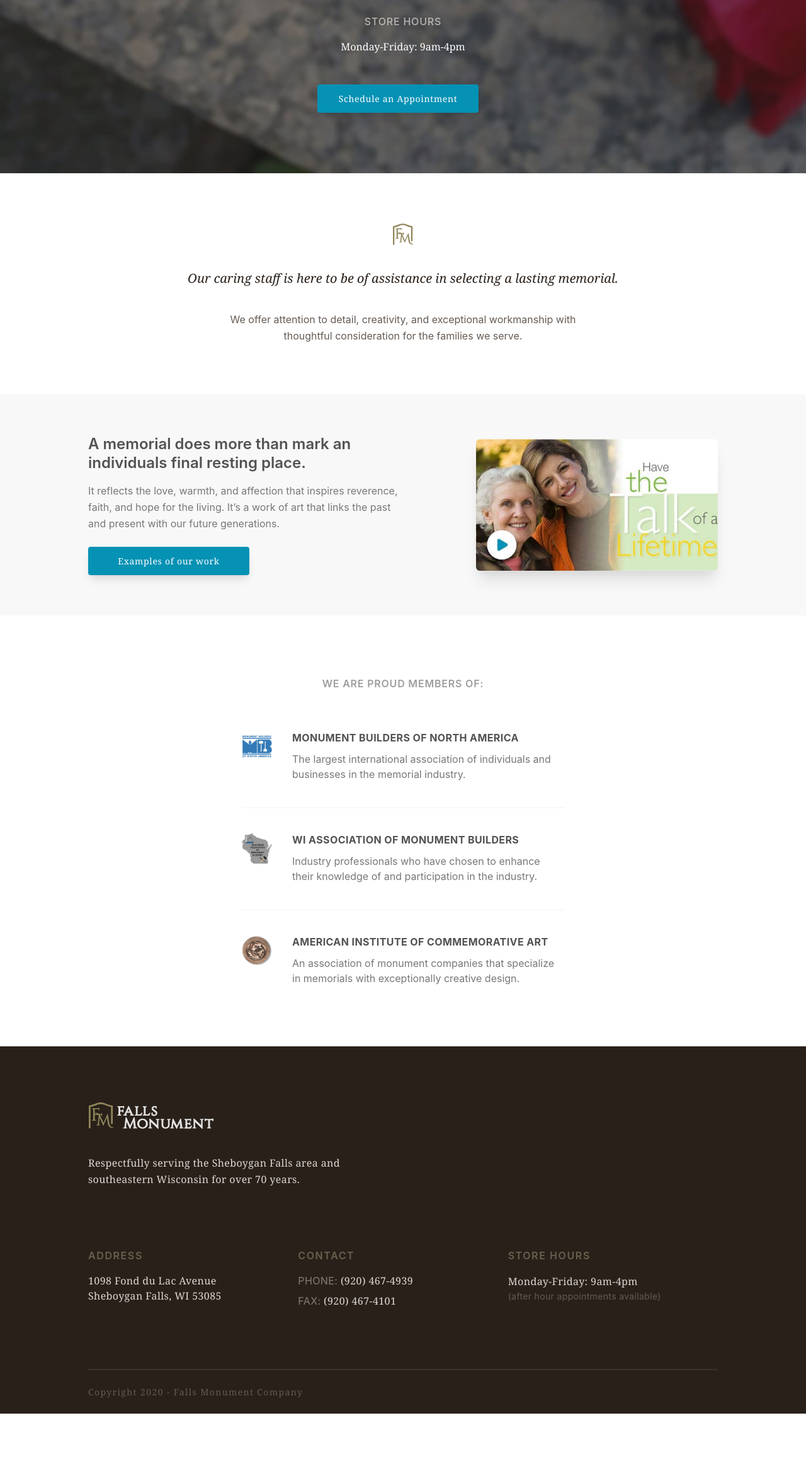
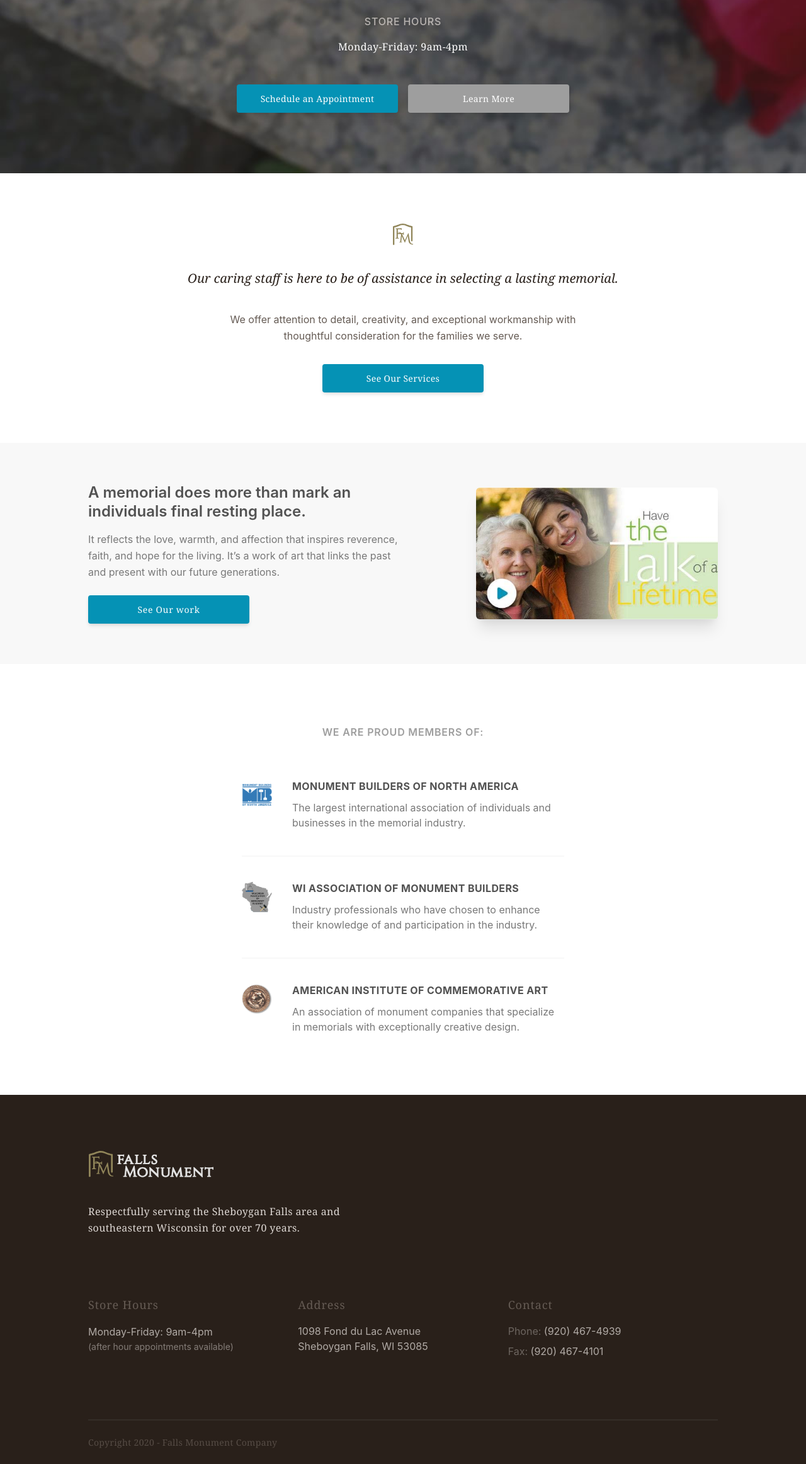
Before and after one commit to seanhasenstein/falls-monument, a Gatsby site: page / in a window 1280 px wide. Shown: the part 273-2597 px from the top of the page at 63% size. Before the commit the page ends 2517 px from the top, so only its background shows below. Built offline with nearby package versions, Linux system fonts and the light colour scheme; Gatsby itself is replaced by a stand-in of ours; what tailwindcss-textShadow would draw is missing.

Commit message:
update styles w/ header, footer, index, and contact components

```diff
--- a/src/components/Footer.js
+++ b/src/components/Footer.js
@@ -15,46 +15,53 @@ const Footer = () => {
           </p>
         </div>
         <div className="md:max-w-xl lg:max-w-full md:flex md:justify-center md:flex-wrap my-24 mx-auto">
-          <div className="mb-20 lg:mb-0 md:w-1/2 lg:w-1/3">
-            <h3 className="text-fmLightGold opacity-50 font-semibold uppercase tracking-widest mb-4">
-              Address
+          <div className="md:w-1/2 lg:w-1/3 mb-20 lg:mb-0">
+            <h3 className="font-merriweather text-fmMediumBrown tracking-wider mb-4 text-lg">
+              Store Hours
             </h3>
-            <p className="font-merriweather font-light text-fmLightBrown tracking-wide">
-              1098 Fond du Lac Avenue
-              <br />
-              Sheboygan Falls, WI 53085
+            <p className="text-fmLightBrown opacity-75 leading-relaxed">
+              Monday-Friday: 9am-4pm
+            </p>
+            <p className="text-sm text-fmLightBrown opacity-50">
+              (after hour appointments available)
             </p>
           </div>
           <div className="mb-20 lg:mb-0 md:w-1/2 lg:w-1/3">
-            <h3 className="text-fmLightGold opacity-50 font-semibold uppercase tracking-widest mb-4">
+            <h3 className="font-merriweather text-fmMediumBrown tracking-wider mb-4 text-lg">
+              Address
+            </h3>
+            <a
+              href="#"
+              className="inline-block rounded-sm focus:outline-none focus:shadow-outline"
+            >
+              <p className="text-fmLightBrown opacity-75">
+                1098 Fond du Lac Avenue <br />
+                Sheboygan Falls, WI 53085
+              </p>
+            </a>
+          </div>
+          <div className="md:w-1/2 lg:w-1/3">
+            <h3 className="font-merriweather text-fmMediumBrown tracking-wider mb-4 text-lg">
               Contact
             </h3>
-            <p className="font-merriweather font-light text-fmLightBrown tracking-wide mb-2">
-              <span className="font-inter font-normal uppercase opacity-50">
-                Phone:
-              </span>{' '}
-              (920) 467-4939
+            <p className="text-fmLightBrown opacity-75 mb-2">
+              <a
+                href="tel:9204674939"
+                className="rounded-sm focus:outline-none focus:shadow-outline"
+              >
+                <span className="font-inter font-normal opacity-50">
+                  Phone:
+                </span>{' '}
+                (920) 467-4939
+              </a>
             </p>
-            <p className="font-merriweather font-light text-fmLightBrown tracking-wide">
-              <span className="font-inter font-normal uppercase opacity-50">
-                Fax:
-              </span>{' '}
+            <p className="text-fmLightBrown opacity-75">
+              <span className="font-inter font-normal opacity-50">Fax:</span>{' '}
               (920) 467-4101
             </p>
           </div>
-          <div className="md:w-1/2 lg:w-1/3">
-            <h3 className="text-fmLightGold opacity-50 font-semibold uppercase tracking-widest mb-4">
-              Store Hours
-            </h3>
-            <p className="font-merriweather font-light text-fmLightBrown tracking-wide leading-relaxed">
-              Monday-Friday: 9am-4pm
-            </p>
-            <p className="text-sm text-fmMediumBrown tracking-wide">
-              (after hour appointments available)
-            </p>
-          </div>
         </div>
-        <div className="pt-6 border-t-2 border-solid border-fmDarkBrown text-fmMediumBrown font-merriweather font-light text-sm tracking-widest">
+        <div className="pt-6 border-t-2 border-solid border-fmDarkBrown text-fmMediumBrown font-merriweather text-sm tracking-wide opacity-75">
           Copyright 2020 - Falls Monument Company
         </div>
       </div>
--- a/src/components/Header.js
+++ b/src/components/Header.js
@@ -121,7 +121,7 @@ const Header = () => {
                 key={id}
                 to={link}
                 className="text-ab hover:text-white tracking-wider font-merriweather font-light py-3 md:py-3 px-5 md:px-6 my-1 md:my-2 rounded-sm border border-solid border-fmDarkestBrown focus:outline-none focus:border-fmMediumBrown focus:bg-fmDarkBrown focus:text-white"
-                activeClassName="text-f8 bg-fmDarkPurpleTrans border border-solid border-fmDarkPurple focus:border-fmPurple focus:bg-fmDarkPurpleTrans"
+                activeClassName="text-f8 bg-fmDarkPurpleTrans border border-solid border-fmDarkPurpleTrans focus:border-fmPurple focus:bg-fmDarkPurpleTrans"
                 onKeyUp={handleEscKeyUp}
               >
                 {name}
--- a/src/pages/contact.js
+++ b/src/pages/contact.js
@@ -32,7 +32,7 @@ const Contact = () => {
             </div>
             <a
               href="tel:19204674939"
-              className="block px-5 py-3 mb-5 rounded no-underline border border-solid border-white focus:outline-none focus:bg-f8 focus:border-e2"
+              className="block px-5 py-3 mb-5 rounded no-underline border border-solid border-white focus:outline-none focus:bg-f8 focus:border-e2 hover:bg-f8"
             >
               <div className="flex justify-start items-start">
                 <svg
@@ -51,7 +51,7 @@ const Contact = () => {
             </a>
             <a
               href="https://goo.gl/maps/UXKXPzhhuewUPJXi7"
-              className="block px-5 py-3 rounded no-underline border border-solid border-white focus:outline-none focus:bg-f8 focus:border-e2"
+              className="block px-5 py-3 rounded no-underline border border-solid border-white focus:outline-none focus:bg-f8 focus:border-e2 hover:bg-f8"
             >
               <div className="flex justify-start items-start">
                 <svg
@@ -90,7 +90,7 @@ const Contact = () => {
             Name
           </label>
           <input
-            className="p-2 mb-6 rounded border-2 border-solid border-e2 focus:outline-none focus:border-blue-300"
+            className="p-2 mb-6 rounded border-2 border-solid border-e2 focus:outline-none focus:border-ab"
             id="name"
             name="name"
           />
@@ -101,7 +101,7 @@ const Contact = () => {
             Email Address
           </label>
           <input
-            className="p-2 mb-6 rounded border-2 border-solid border-e2 focus:outline-none focus:border-blue-300"
+            className="p-2 mb-6 rounded border-2 border-solid border-e2 focus:outline-none focus:border-ab"
             id="email"
             name="email"
           />
@@ -112,7 +112,7 @@ const Contact = () => {
             Phone Number
           </label>
           <input
-            className="p-2 mb-6 rounded border-2 border-solid border-e2 focus:outline-none focus:border-blue-300"
+            className="p-2 mb-6 rounded border-2 border-solid border-e2 focus:outline-none focus:border-ab"
             id="phone"
             name="phone"
           />
@@ -122,7 +122,7 @@ const Contact = () => {
           >
             Message
           </label>
-          <textarea className="p-2 mb-6 h-40 rounded border-2 border-solid border-e2 focus:outline-none focus:border-blue-300" />
+          <textarea className="p-2 mb-6 h-40 rounded border-2 border-solid border-e2 focus:outline-none focus:border-ab" />
           <button className="bg-fmBlue text-white py-3 rounded shadow-md hover:bg-fmLightBlue focus:outline-none focus:shadow-outline">
             Send Your Message
           </button>
--- a/src/pages/index.js
+++ b/src/pages/index.js
@@ -23,15 +23,21 @@ const Index = () => {
         <h4 className="text-fmLightBrown uppercase font-medium tracking-wider opacity-75 text-shadow-lg">
           Store Hours
         </h4>
-        <p className="text-white font-merriweather mt-4 mb-12 text-shadow-lg">
+        <p className="mt-4 mb-12 font-merriweather text-white text-shadow-lgt tracking-wide">
           Monday-Friday: 9am-4pm
         </p>
         <div className="flex flex-col sm:flex-row justify-center">
           <Link
             to="/contact"
-            className="sm:w-64 py-3 mb-4 sm:mb-0 sm:mr-4 text-center bg-fmBlue hover:bg-fmLightBlue text-white rounded font-merriweather text-sm tracking-wider shadow-lg hover:shadow-xl focus:outline-none focus:shadow-outline"
+            className="w-full sm:w-64 py-3 mb-4 sm:mb-0 sm:mr-4 text-center bg-fmBlue hover:bg-fmLightBlue text-white rounded text-sm tracking-wide font-merriweather shadow-lg hover:shadow-xl focus:outline-none focus:shadow-outline"
           >
             Schedule an Appointment
+          </Link>
+          <Link
+            to="/"
+            className="hidden sm:block w-64 py-3 text-center bg-9e hover:bg-ab text-white rounded text-sm tracking-wide font-merriweather shadow-lg hover:shadow-xl focus:outline-none focus:shadow-outline"
+          >
+            Learn More
           </Link>
         </div>
       </div>
@@ -49,10 +55,16 @@ const Index = () => {
           Our caring staff is here to be of assistance in selecting a lasting
           memorial.
         </h3>
-        <p className="text-fmMediumBrown max-w-screen-sm px-5 text-center mx-auto leading-relaxed">
+        <p className="text-fmMediumBrown max-w-screen-sm px-5 mb-8 text-center mx-auto leading-relaxed">
           We offer attention to detail, creativity, and exceptional workmanship
           with thoughtful consideration for the families we serve.
         </p>
+        <Link
+          to="/contact"
+          className="w-full sm:w-64 py-3 text-center bg-fmBlue hover:bg-fmLightBlue text-white rounded text-sm tracking-wide font-merriweather shadow-md focus:outline-none focus:shadow-outline"
+        >
+          See Our Services
+        </Link>
       </div>
 
       <div className="w-full bg-f8 pt-16 lg:py-16 px-12">
@@ -68,9 +80,9 @@ const Index = () => {
             </p>
             <Link
               to="/"
-              className="block sm:w-64 py-3 mx-auto lg:mx-0 text-center bg-fmBlue hover:bg-fmLightBlue text-white rounded font-merriweather text-sm tracking-wider shadow-lg hover:shadow-xl focus:outline-none focus:shadow-outline"
+              className="block sm:w-64 py-3 mx-auto lg:mx-0 text-center bg-fmBlue hover:bg-fmLightBlue text-white rounded font-merriweather text-sm tracking-wider shadow-md focus:outline-none focus:shadow-outline"
             >
-              Examples of our work
+              See Our work
             </Link>
           </div>
           <a
```
Also changed, not shown: src/images/logo.png (added).
